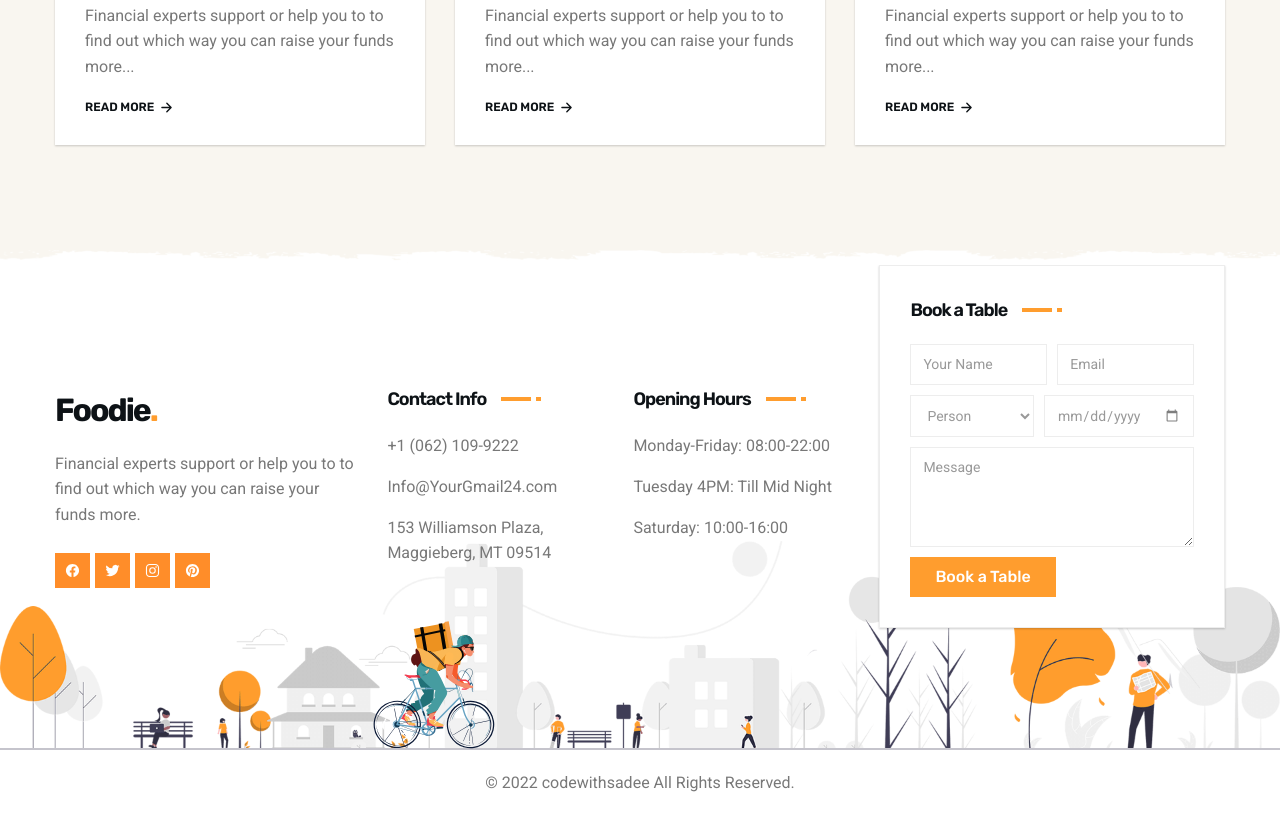
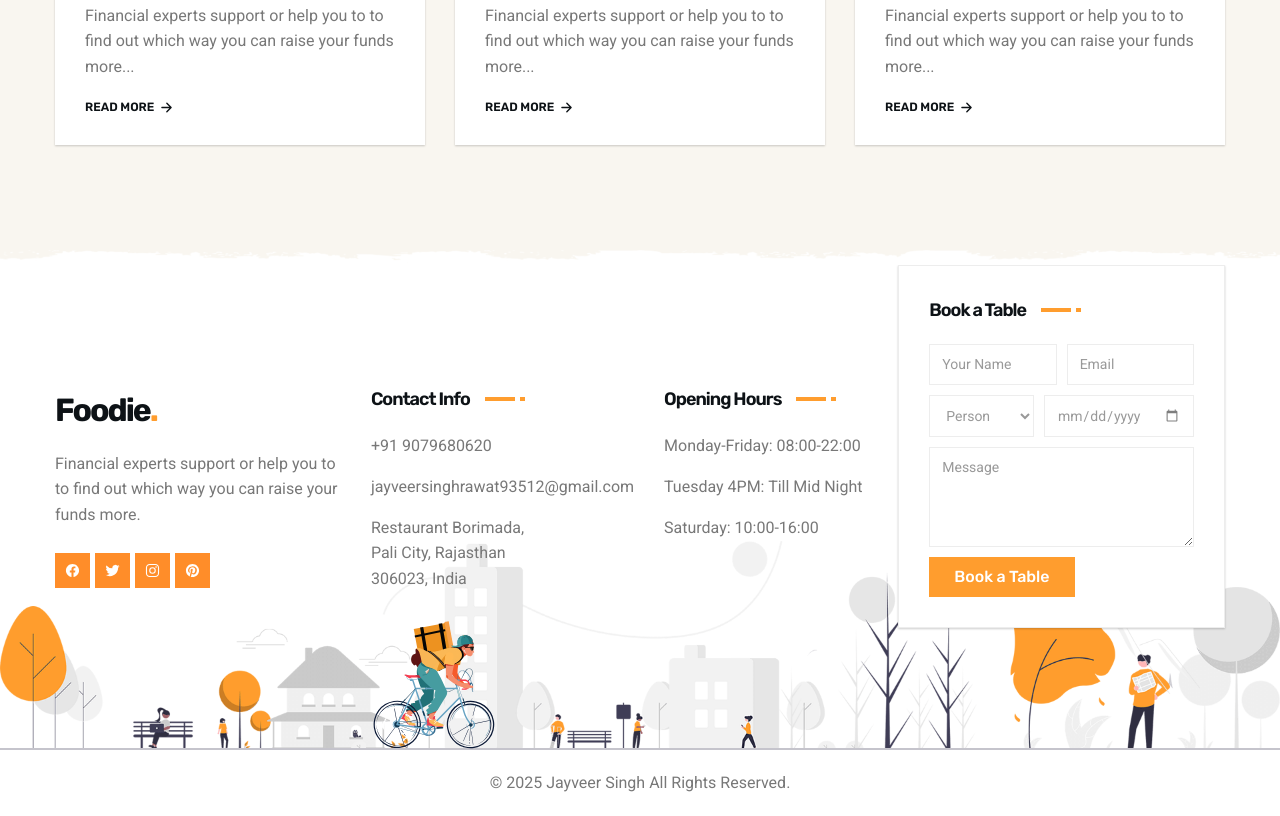
Before and after one commit to jayveer-singh1/foodie-master, a plain HTML site: page index.html in a window 1280 px wide. Shown: the part 7331-8147 px from the top of the page. Drawn offline with nearby package versions, Linux system fonts and the light colour scheme.

Commit message:
Social media links, address, contact, mail updated

```diff
--- a/index.html
+++ b/index.html
@@ -68,7 +68,7 @@
           </li>
 
           <li class="nav-item">
-            <a href="#" class="navbar-link" data-nav-link>Contact Us</a>
+            <a href="#ContactMain" class="navbar-link" data-nav-link>Contact Us</a>
           </li>
 
         </ul>
@@ -1220,19 +1220,19 @@
         <ul class="footer-list">
 
           <li>
-            <p class="footer-list-title">Contact Info</p>
+            <p class="footer-list-title" id="ContactMain">Contact Info</p>
           </li>
 
           <li>
-            <p class="footer-list-item">+1 (062) 109-9222</p>
+            <p class="footer-list-item">+91 9079680620</p>
           </li>
 
           <li>
-            <p class="footer-list-item">Info@YourGmail24.com</p>
+            <p class="footer-list-item">jayveersinghrawat93512@gmail.com</p>
           </li>
 
           <li>
-            <address class="footer-list-item">153 Williamson Plaza, Maggieberg, MT 09514</address>
+            <address class="footer-list-item">Restaurant Borimada, Pali City, Rajasthan 306023, India</address>
           </li>
 
         </ul>
@@ -1297,7 +1297,7 @@
     <div class="footer-bottom">
       <div class="container">
         <p class="copyright-text">
-          &copy; 2022 <a href="#" class="copyright-link">codewithsadee</a> All Rights Reserved.
+          &copy; 2025 <a href="https://linktr.ee/jayveersingh1?fbclid=PAQ0xDSwKcPglleHRuA2FlbQIxMQABp3UdZG8hrSGope4HmKRjdpecPgpudWMawC2jJTxdEURY_nCbWl6Bzkk-RBXV_aem_LZBHai1CBDjuR0LgZ3gfiA" target="_blank" class="copyright-link">Jayveer Singh</a> All Rights Reserved.
         </p>
       </div>
     </div>
```
Also changed, not shown: index.txt (deleted).
